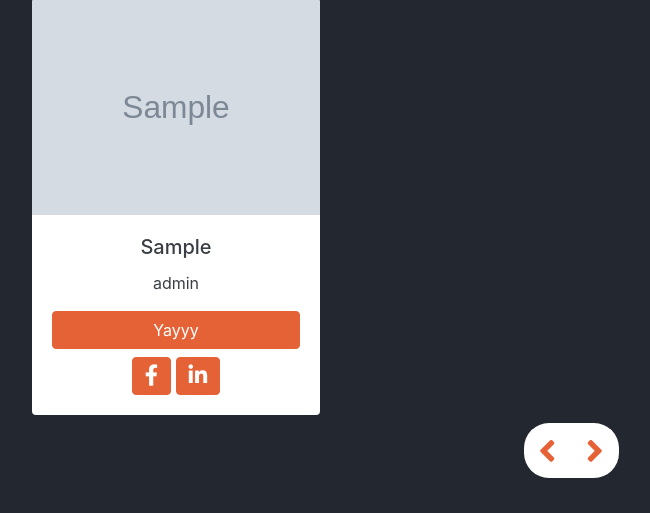
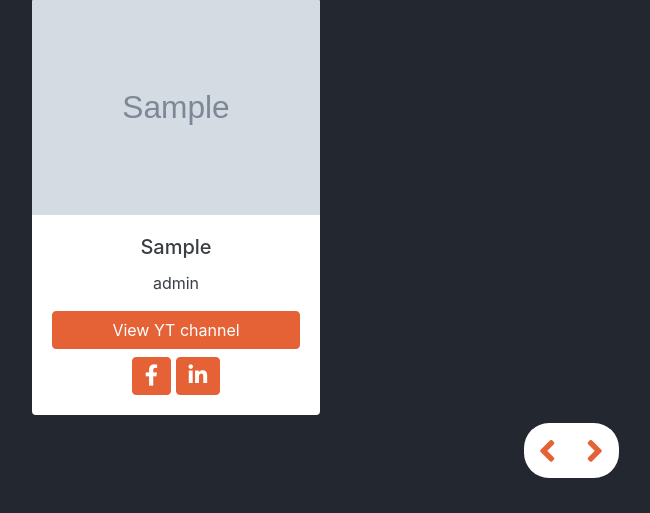
Before and after one commit to suyashgupta01/YoutuberMarketplace, a Django app: page /home in a window 1280 px wide. Shown: the part 4906-5419 px from the top of the page, without its empty margins (69-719 px from the left). Run offline with Django 3.2, Linux system fonts and the light colour scheme; tables that the repository leaves empty hold one stand-in row (values such as "Sample post"); grey boxes marked "Sample" are stand-in pictures; some libraries are stand-ins or nearby versions.

Commit message:
added yt link attribute in Teams

```diff
--- a/tubers/templates/webpages/home.html
+++ b/tubers/templates/webpages/home.html
@@ -429,7 +429,7 @@
           <div class="card-body">
             <h5 class="card-title">{{ team.first_name }}</h5>
             <p class="card-text">{{ team.role }}</p>
-            <a href="#" class="btn btn-accent btn-block">Yayyy</a>
+            <a href="{{ team.yt_link }}" class="btn btn-accent btn-block">View YT channel</a>
             <div class="text-center mt-2">
               <button class="btn btn-accent">
                 <a href="{{ team.fb_link }}">
--- a/tubers/webpages/models.py
+++ b/tubers/webpages/models.py
@@ -8,6 +8,7 @@ class Team(models.Model):
     role = models.CharField(max_length=255, default="something")
     fb_link = models.CharField(max_length=255)
     insta_link = models.CharField(max_length=255)
+    yt_link = models.CharField(max_length=255, default="https://suyashgupta.me")
     photo = models.ImageField(upload_to="media/team/%Y")
     created_date = models.DateField(auto_now_add=True)
 
```
Also changed, not shown: tubers/webpages/migrations/0004_team_yt_link.py (added).
